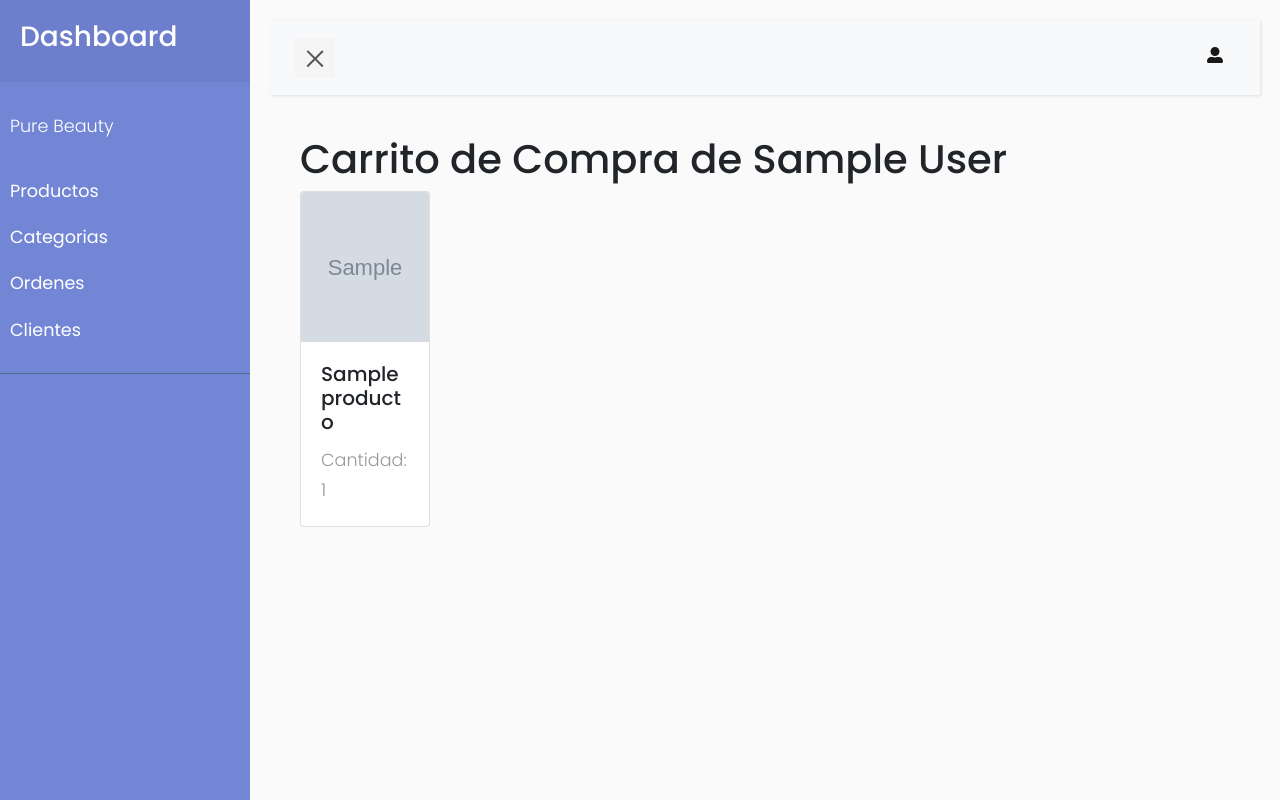
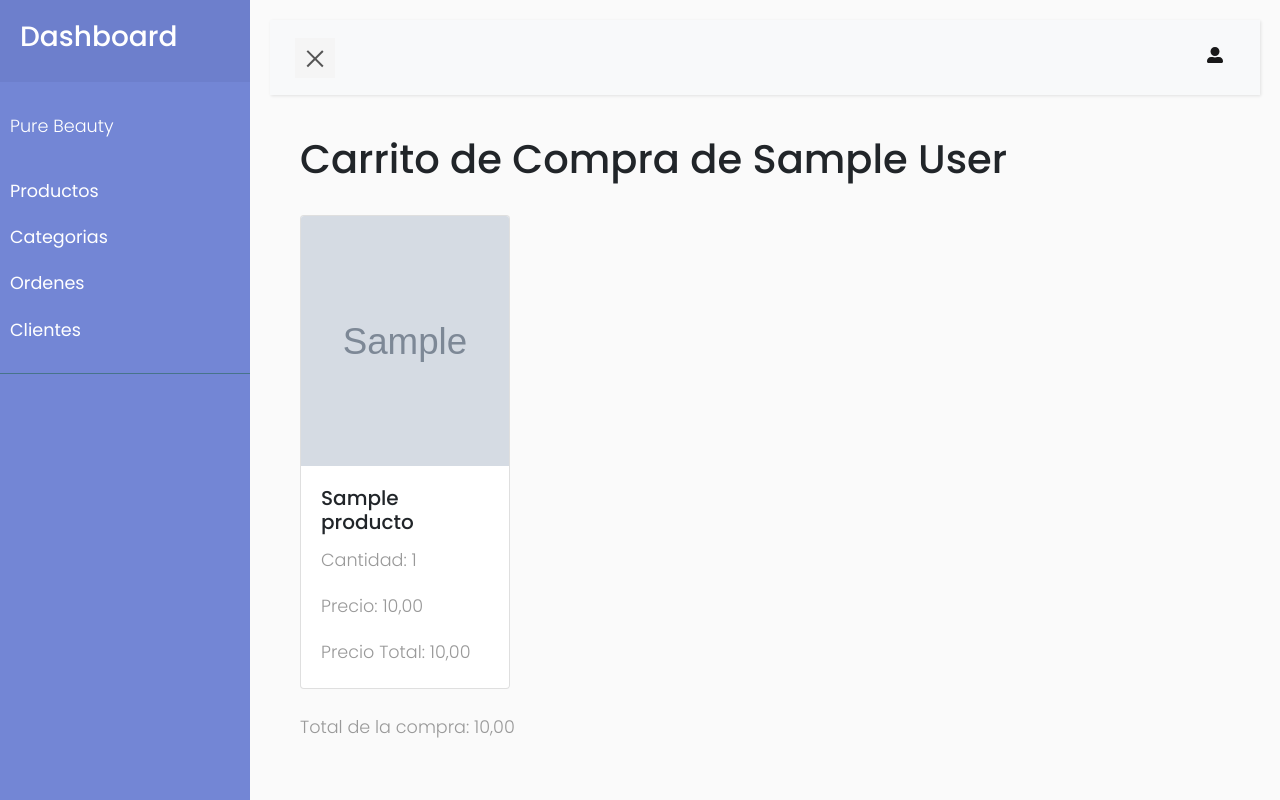
Before and after one commit to JulianRivers/EcommercePureBeauty, a Django app: page /carrito/1/ in a window 1280 px wide. Run offline with Django 4.2, Linux system fonts and the light colour scheme; tables that the repository leaves empty hold one stand-in row (values such as "Sample post"); grey boxes marked "Sample" are stand-in pictures; some libraries are stand-ins or nearby versions.

Commit message:
dc\\carrito de compra listo

```diff
--- a/usuario/templates/carritoDeCompras.html
+++ b/usuario/templates/carritoDeCompras.html
@@ -8,12 +8,13 @@
     <div class="col-12">
         {% if productos_en_carrito %}
         <h1>Carrito de Compra de {{ nombre_cliente }}</h1>
+        <br>
         <div class="row row-cols-1 row-cols-md-3 g-4">
             {% for producto_en_carrito in productos_en_carrito %}
-            <div class="col-md-2">
+            <div class="col-md-3">
                 <div class="card h-100">
                     {% if producto_en_carrito.imagen_url %}
-                    <img src="{{ producto_en_carrito.imagen_url }}" class="card-img-top img-fluid" style="height: 150px; width: 160px; object-fit: cover;" alt="{{ producto_en_carrito.producto.nombre }}">
+                    <img src="{{ producto_en_carrito.imagen_url }}" class="card-img-top img-fluid" style="height: 250px; width: 270px; object-fit: cover;" alt="{{ producto_en_carrito.producto.nombre }}">
                     {% else %}
                     <!-- Aquí puedes poner una imagen por defecto o un mensaje indicando que no hay imagen disponible -->
                     <p>No hay imagen disponible</p>
@@ -21,12 +22,15 @@
                     <div class="card-body">
                         <h5 class="card-title">{{ producto_en_carrito.producto.nombre }}</h5>
                         <p class="card-text">Cantidad: {{ producto_en_carrito.cantidad }}</p>
-                        <!-- Otros detalles del producto -->
+                        <p class="card-text">Precio: {{ producto_en_carrito.precio }}</p>
+                        <p class="card-text">Precio Total: {{ producto_en_carrito.precio_total }}</p> <!-- Mostrar precio total -->
                     </div>
                 </div>
             </div>
             {% endfor %}
         </div>
+        <br>
+        <p>Total de la compra: {{ total_compra }}</p> <!-- Mostrar total de la compra -->
         {% else %}
         <h1>Carrito de Compra Vacío</h1>
         <div class="container">
@@ -35,6 +39,7 @@
         {% endif %}
     </div>
 </div>
+</div>
 
 <script>
     // Tu lógica de scripts, si es necesaria
--- a/usuario/views.py
+++ b/usuario/views.py
@@ -68,22 +68,27 @@ def carrito_compras(request, cliente_id):
         carrito_usuario = Carrito.objects.get(usuario=cliente)
         productos_en_carrito = ProductoEnCarrito.objects.filter(carrito=carrito_usuario)
 
-        # Obtener los datos de imagen para cada producto en el carrito
-        productos_con_imagen = []
+        total_compra = 0  # Inicializar el total de la compra
+        productos_con_info = []
+
         for producto_en_carrito in productos_en_carrito:
             imagen_url = producto_en_carrito.producto.imagen.url if producto_en_carrito.producto.imagen else None
-            producto_con_imagen = {
+            precio_total = producto_en_carrito.producto.precio_act * producto_en_carrito.cantidad  # Precio * Cantidad
+            producto_con_info = {
                 'producto': producto_en_carrito.producto,
                 'cantidad': producto_en_carrito.cantidad,
-                'imagen_url': imagen_url
+                'imagen_url': imagen_url,
+                'precio': producto_en_carrito.producto.precio_act,
+                'precio_total': precio_total  # Precio total del producto
             }
-            productos_con_imagen.append(producto_con_imagen)
+            total_compra += precio_total  # Sumar al total de la compra
+            productos_con_info.append(producto_con_info)
 
-        nombre_cliente = cliente.name  # Obtener el nombre del cliente
+        nombre_cliente = cliente.name
 
     except (UserProfile.DoesNotExist, Carrito.DoesNotExist):
-        # Si el usuario o el carrito no existen, asignamos una lista vacía de productos
-        nombre_cliente = ""  # Si no se encuentra el cliente, asignar cadena vacía
-        productos_con_imagen = []
+        nombre_cliente = ""
+        total_compra = 0
+        productos_con_info = []
 
-    return render(request, 'carritoDeCompras.html', {'productos_en_carrito': productos_con_imagen, 'nombre_cliente': nombre_cliente})
+    return render(request, 'carritoDeCompras.html', {'productos_en_carrito': productos_con_info, 'nombre_cliente': nombre_cliente, 'total_compra': total_compra})
```
